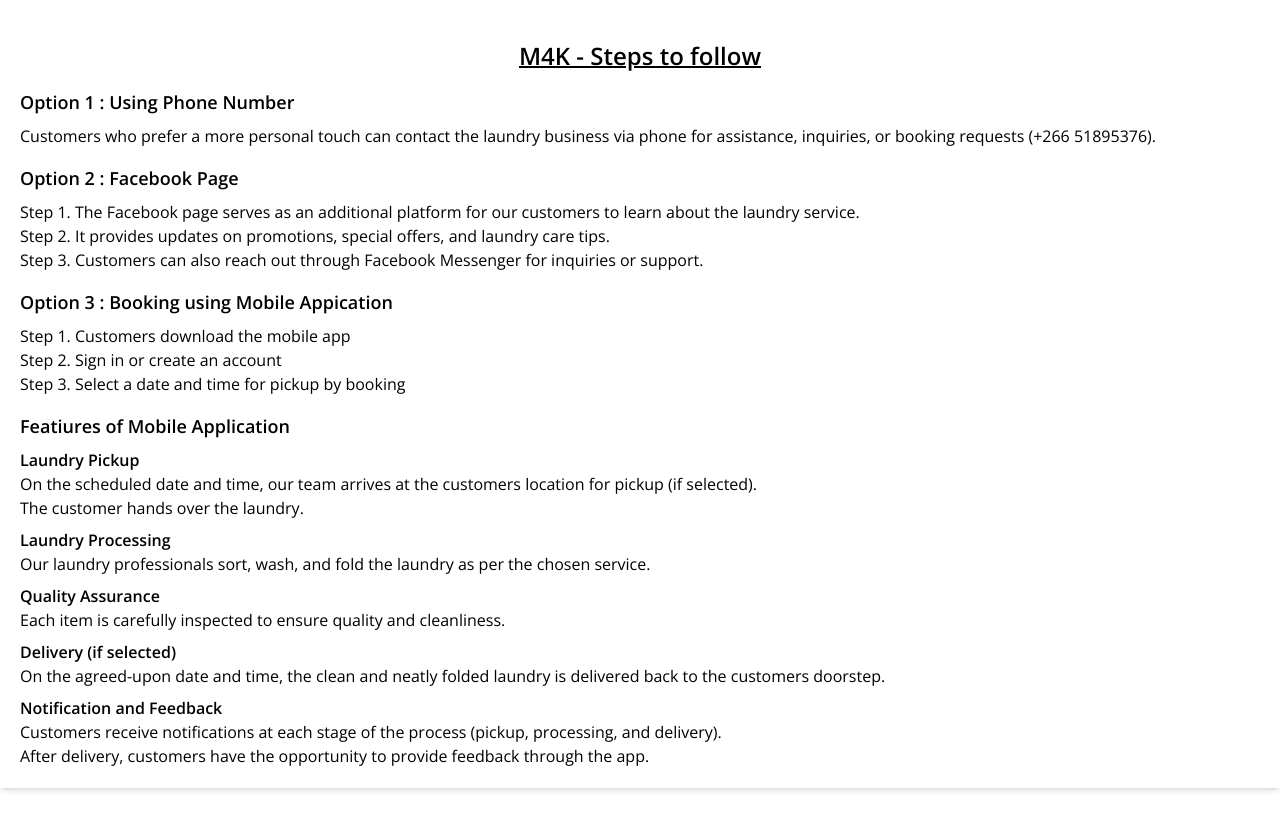
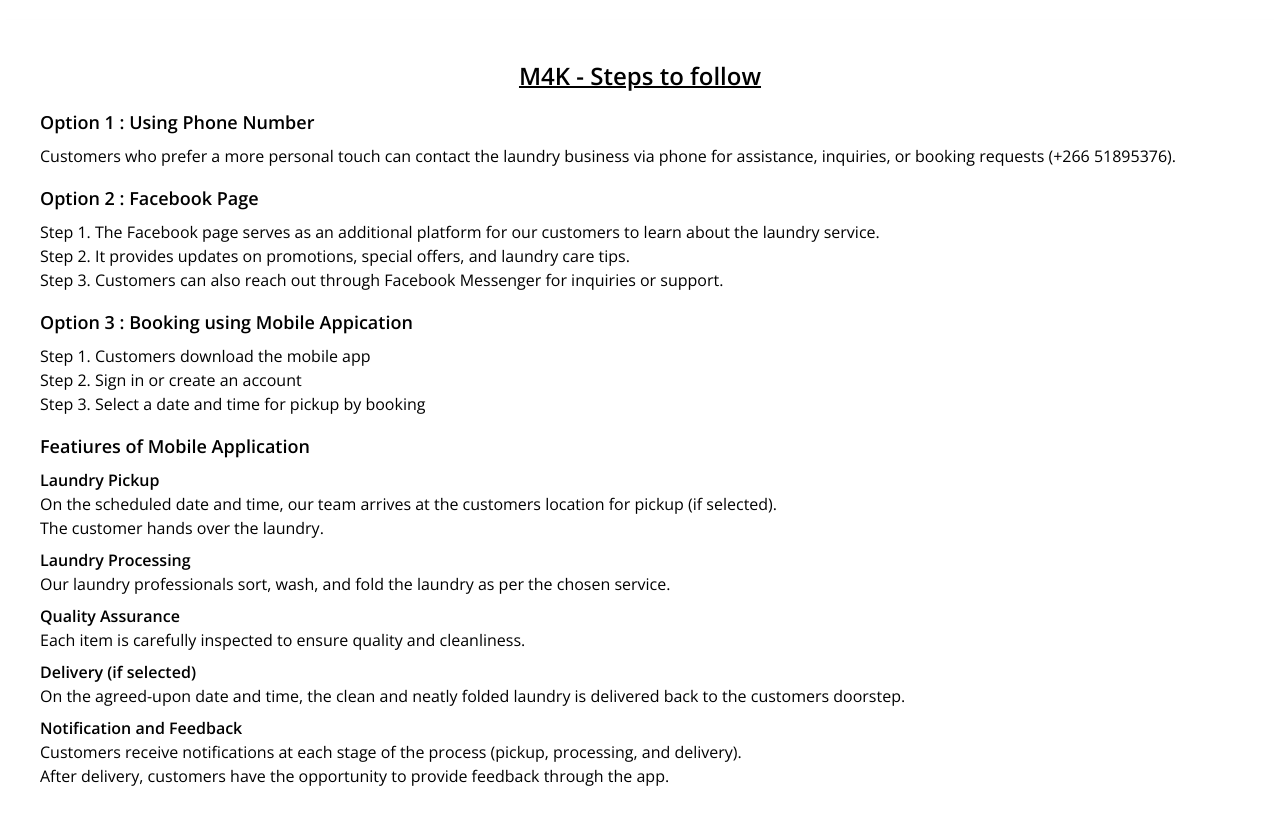
Before and after one commit to HMaroba/m4k-steps, a Next.js app: page / in a window 1280 px wide. Before the commit the page ends 800 px from the top, so only its background shows below. Built offline with nearby package versions, Linux system fonts and the light colour scheme.

Commit message:
Fixed paging

```diff
--- a/src/app/page.tsx
+++ b/src/app/page.tsx
@@ -5,7 +5,7 @@ import MobileApplication from "./_components/mobileApp";
 export default function Home() {
   return (
     <main>
-      <div className="mt-5 p-5 shadow-md" >
+      <div className="mt-5 p-5 lg:p-10 shadow-md" >
         <h4 className="font-semibold text-2xl text-center underline underline-offset-1 text-transform: capitalize;">
           M4K - Steps to follow
         </h4>
```
